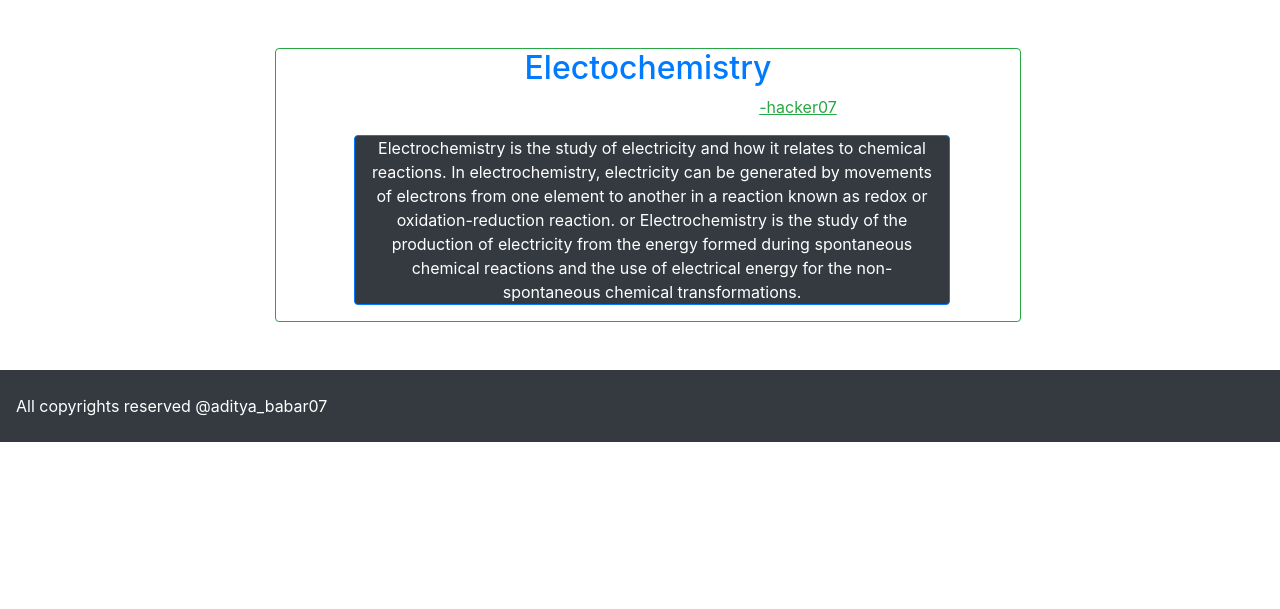
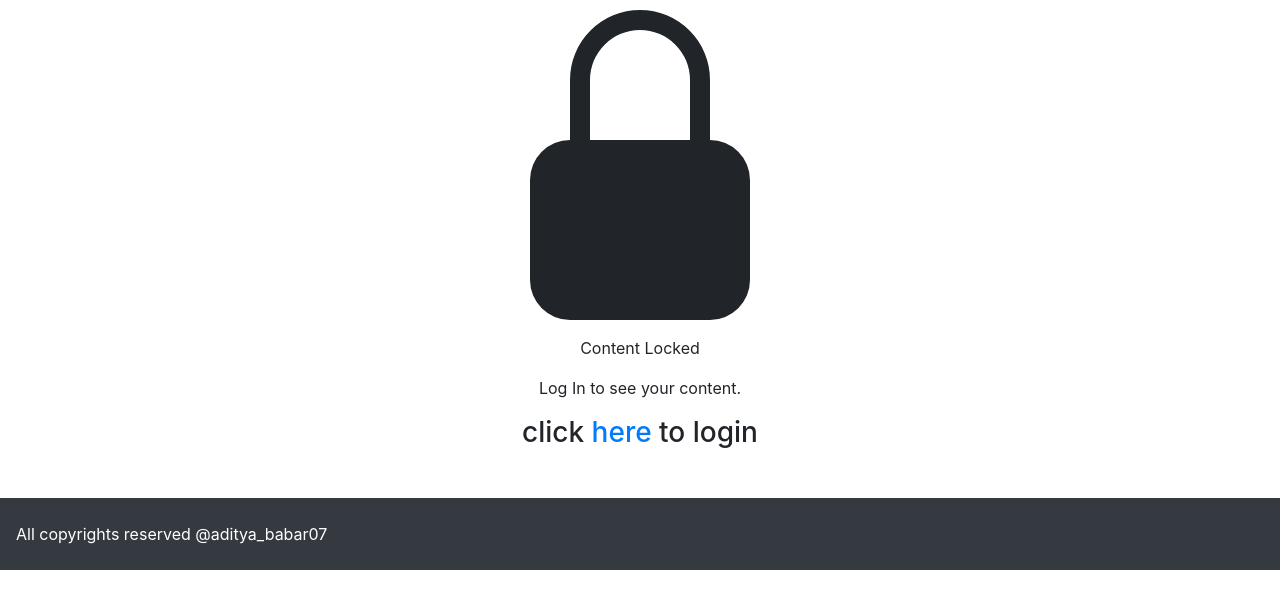
Before and after one commit to adityababar07/blog-2, a Django app: page / in a window 1280 px wide. Shown: the part 58-667 px from the top of the page. Run offline with Django 3.2, Linux system fonts and the light colour scheme; data comes from the database, SQL or seed files in the repository; both versions use the stored data as it was after the commit; some libraries are stand-ins or nearby versions.

Commit message:
added a login and logout option

```diff
--- a/blog/templates/base.html
+++ b/blog/templates/base.html
@@ -48,15 +48,40 @@
 
                     <a href="{% url 'post_new' %}"
                         class="mr-3 border rounded-lg border-primary py-2 px-2 bg-light text-dark">+ New Post</a>
-                    <a href="https://study-blog07.herokuapp.com/admin/"
+                    {% if user.is_authenticated %}
+                        <a href="{% url 'logout' %}"
+                        class="border border-primary rounded-lg py-2 px-2 bg-light text-dark ">Sign Out</a>
+                    {% else %}
+                        <a href="{% url 'login' %}"
                         class="border border-primary rounded-lg py-2 px-2 bg-light text-dark ">Sign In</a>
+                    {% endif %}
                 </form>
             </div>
         </nav>
     </header>
+    {% if user.is_authenticated %}
+        <h4>Hi {{ user.username }}</h4>
+    {% else %}
+
+    {% endif %}
     <div>
-        {% block content %}
-        {% endblock content %}
+        {% if user.is_authenticated %}
+            {% block content %}
+            {% endblock content %}
+        {% else %}
+            <center>
+                <p>
+                    <svg width="20em" height="20em" viewBox="0 0 16 16" class="bi bi-lock-fill" fill="currentColor" xmlns="http://www.w3.org/2000/svg">
+                        <path d="M2.5 9a2 2 0 0 1 2-2h7a2 2 0 0 1 2 2v5a2 2 0 0 1-2 2h-7a2 2 0 0 1-2-2V9z"/>
+                        <path fill-rule="evenodd" d="M4.5 4a3.5 3.5 0 1 1 7 0v3h-1V4a2.5 2.5 0 0 0-5 0v3h-1V4z"/>
+                      </svg>
+                </p>
+                <p>Content Locked</p>
+                <p>Log In to see your content.</p>
+                <p><h3>click <a href="{% url 'login' %}">here</a> to login</h3> </p>
+
+            </center>
+        {% endif %}
     </div>
     <footer class="bg-dark text-white py-4 mt-5 ">
         <div class="ml-3">All copyrights reserved @aditya_babar07</div>
--- a/blog/templates/home.html
+++ b/blog/templates/home.html
@@ -12,4 +12,4 @@
     </div>
 </center>
 {% endfor %}
-{% endblock content %}3
+{% endblock content %}
--- a/blog/templates/registration/login.html
+++ b/blog/templates/registration/login.html
@@ -1,5 +1,3 @@
-{% extends 'base.html' %}
-
 {% block content %}
 <div>
     <h2>Login</h2>
--- a/blog_project/settings.py
+++ b/blog_project/settings.py
@@ -122,3 +122,4 @@ STATIC_URL = '/static/'
 STATICFILES_DIRS = [os.path.join(BASE_DIR, 'static')]
 
 LOGIN_REDIRECT_URL = 'home'
+LOGOUT_REDIRECT_URL = 'home'
```
Also changed, not shown: db.sqlite3.
